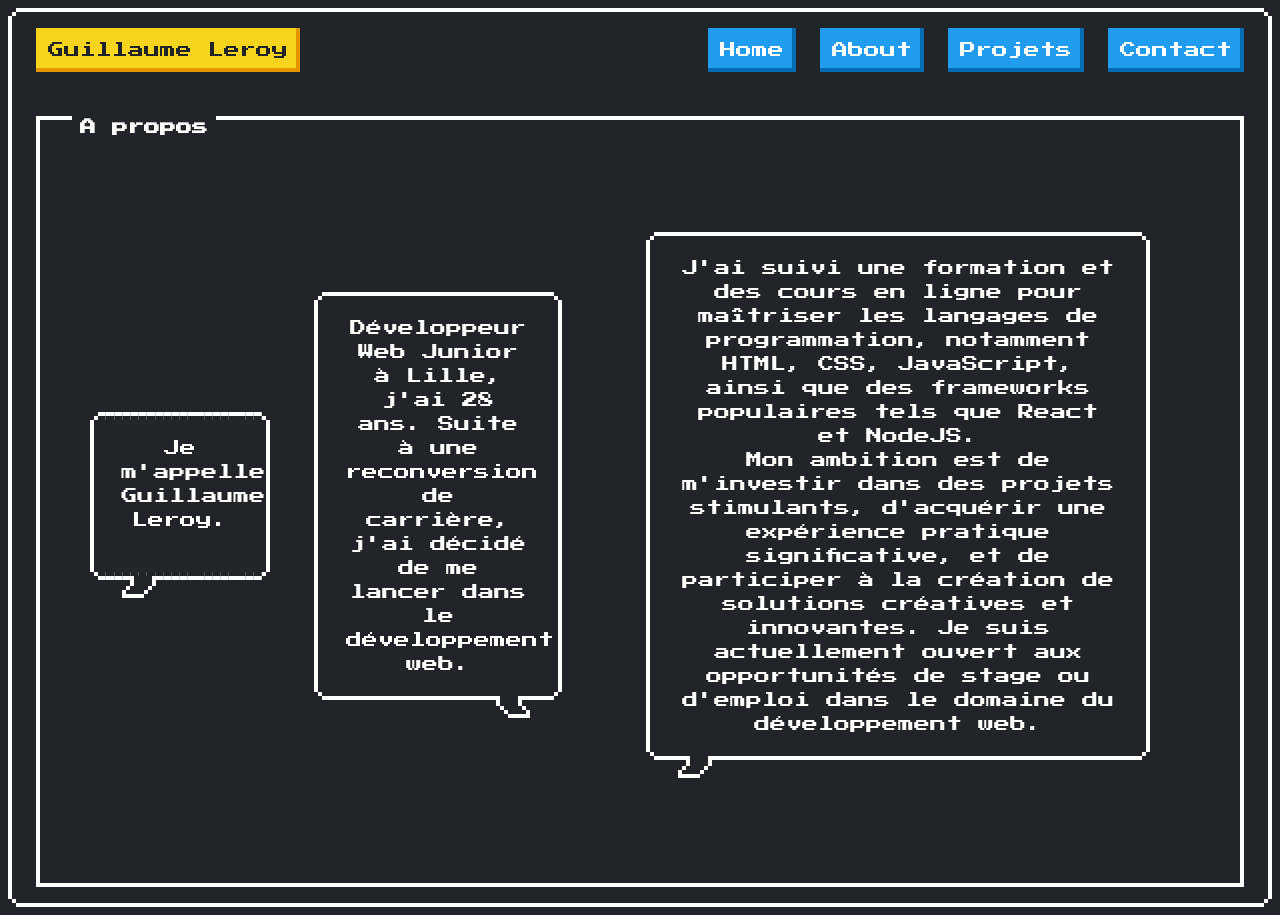
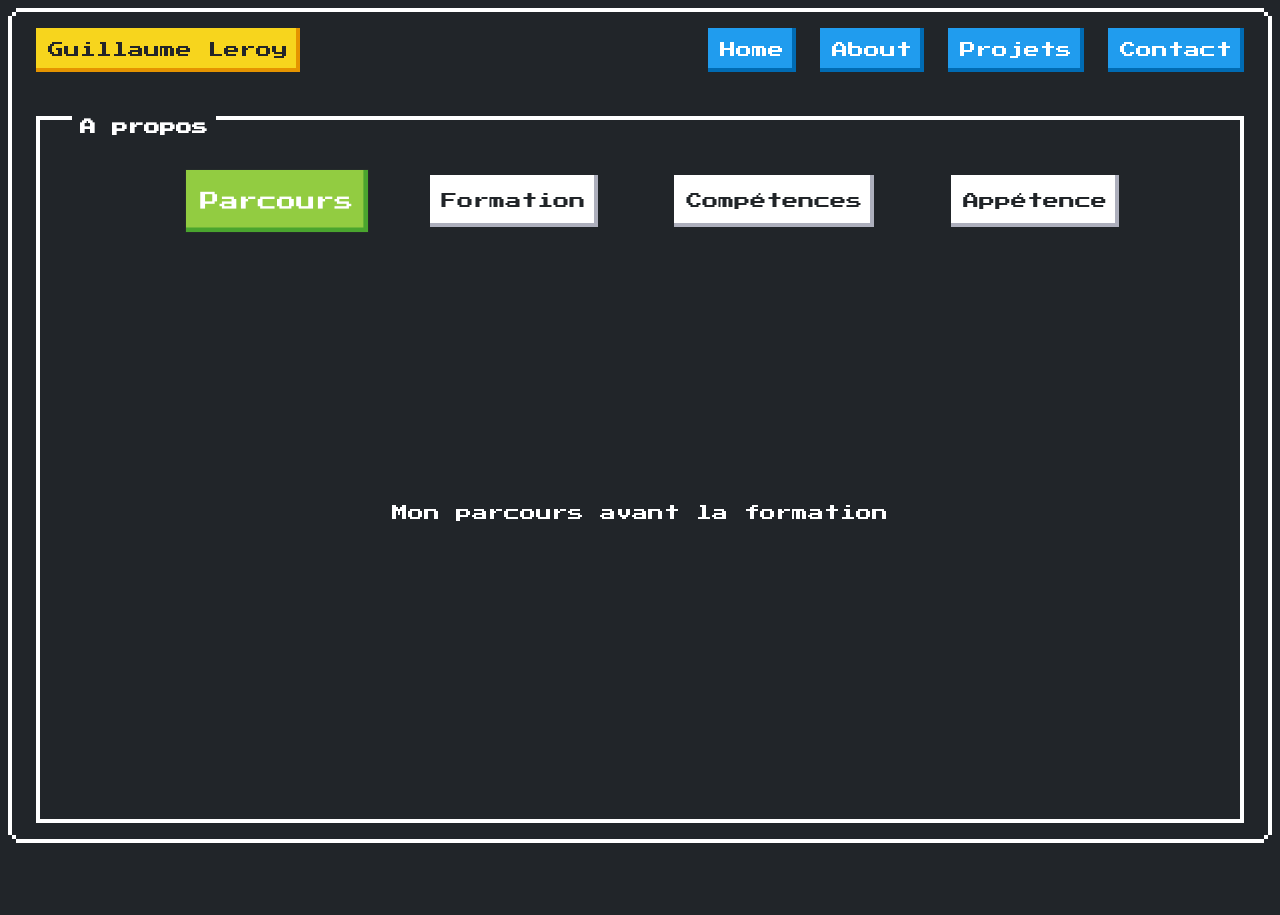
Before and after one commit to Leroyg-11/nesAlias, a React (Vite) app: page /nesAlias/about in a window 1280 px wide. After the commit the page ends 851 px from the top, so only its background shows below. Built offline with nearby package versions, Linux system fonts and the light colour scheme.

Commit message:
about modif

```diff
--- a/src/components/card/CardFlipped.scss
+++ b/src/components/card/CardFlipped.scss
@@ -1,6 +1,3 @@
-article {
-  width: 80%;
-}
 .styles__card___2P_1t {
   margin: 0rem auto 6rem !important;
 }
--- a/src/pages/About.jsx
+++ b/src/pages/About.jsx
@@ -3,6 +3,7 @@ import "./css/About.scss";
 
 const About = () => {
   const [windowSize, setWindowSize] = useState(window.innerWidth);
+  const [sectionToDisplay, setSectionToDisplay] = useState("parcours");
 
   useEffect(() => {
     const handleResize = () => {
@@ -13,6 +14,33 @@ const About = () => {
       window.removeEventListener("resize", handleResize);
     };
   }, []);
+
+  useEffect(() => {
+    // Ajouter la classe "is-success" au bouton correspondant à la section par défaut
+    const defaultButton = document.querySelector(
+      `.item-about a[href="${sectionToDisplay}"]`
+    );
+    if (defaultButton) {
+      defaultButton.classList.add("is-success");
+    }
+  }, [sectionToDisplay]);
+
+  const handleClick = (e) => {
+    e.preventDefault();
+    const a = e.target.closest("a");
+    const section = a.getAttribute("href");
+    console.log("Button clicked", section);
+    setSectionToDisplay(section);
+
+    // Ajouter la classe "is-success" au bouton cliqué
+    const allButtons = document.querySelectorAll(".item-about a");
+    allButtons.forEach((button) => {
+      button.classList.remove("is-success");
+    });
+    a.classList.add("is-success");
+  };
+  console.log("Current section:", sectionToDisplay);
+
   return (
     <main
       className={`nes-container is-dark with-title ${
@@ -21,47 +49,61 @@ const About = () => {
     >
       <h1 className="title">A propos</h1>
 
-      <section className="message-list">
-        <section className="message -left">
-          <i className="nes-bcrikko"></i>
+      <section className="about-container">
+        <ul className="item-about-container">
+          <li className="item-about       ">
+            <a className="nes-btn" href="parcours" onClick={handleClick}>
+              Parcours
+            </a>
+          </li>
+          <li className="item-about       ">
+            <a className="nes-btn" href="formation" onClick={handleClick}>
+              Formation
+            </a>
+          </li>
+          <li className="item-about       ">
+            <a className="nes-btn" href="competences" onClick={handleClick}>
+              Compétences
+            </a>
+          </li>
+          <li className="item-about       ">
+            <a className="nes-btn" href="appétence" onClick={handleClick}>
+              Appétence
+            </a>
+          </li>
+        </ul>
 
-          <div className="nes-balloon from-left is-dark">
-            <p>
-              Je m'appelle Guillaume Leroy. <br />
-              <br />
-            </p>
-          </div>
-        </section>
-
-        <section className="message -right">
-          <i className="nes-bcrikko"></i>
-          <div className="nes-balloon from-right is-dark">
-            <p>
-              Développeur Web Junior à Lille, j'ai 28 ans. Suite à une
-              reconversion de carrière, j'ai décidé de me lancer dans le
-              développement web.
-            </p>
-          </div>
-        </section>
-
-        <section className="message -left">
-          <i className="nes-bcrikko"></i>
-
-          <div className="nes-balloon from-left is-dark">
-            <p>
-              J'ai suivi une formation et des cours en ligne pour maîtriser les
-              langages de programmation, notamment HTML, CSS, JavaScript, ainsi
-              que des frameworks populaires tels que React et NodeJS. <br />
-              Mon ambition est de m'investir dans des projets stimulants,
-              d'acquérir une expérience pratique significative, et de participer
-              à la création de solutions créatives et innovantes. Je suis
-              actuellement ouvert aux opportunités de stage ou d'emploi dans le
-              domaine du développement web.
-            </p>
-          </div>
-        </section>
+        {sectionToDisplay === "parcours" && (
+          <article
+            key="parcours"
+            id="parcours"
+            className="about-parcours-container about-article"
+          >
+            Mon parcours avant la formation
+          </article>
+        )}
+        {sectionToDisplay === "formation" && (
+          <article
+            key="formation"
+            className="about-formation-container about-article"
+          >
+            {/* Contenu pour la section "formation" */}
+            Comment c'est passé ma formation
+          </article>
+        )}
+        {sectionToDisplay === "competences" && (
+          <article className="about-competences-container about-article">
+            {/* Contenu pour la section "competences" */}
+            Les compétences acquises pendant la formation{" "}
+          </article>
+        )}
+        {sectionToDisplay === "appétence" && (
+          <article className="about-appetence-container about-article">
+            {/* Contenu pour la section "appétence" */}
+            Les sujets et languages ue j'aimerais appréhender
+          </article>
+        )}
       </section>
-      <div className="about-mobile-container"></div>
     </main>
   );
 };
--- a/src/pages/Home.jsx
+++ b/src/pages/Home.jsx
@@ -39,13 +39,14 @@ const Home = () => {
               sequence={[
                 // Same substring at the start will only be typed out once, initially
                 "Bonjour, je m'appelle ",
-                1000, // wait 1s before replacing "Mice" with "Hamsters"
+                1000,
+
                 "Bonjour, je m'appelle Guillaume Leroy",
-                1000, // wait 1s before replacing "Mice" with "Hamsters"
+                1000,
                 "Bonjour, je m'appelle Guillaume Leroy et je suis développeur web",
-                1000, // wait 1s before replacing "Mice" with "Hamsters"
+                1000,
                 "Bonjour, je m'appelle Guillaume Leroy et je suis euh.. plutot : développeur web Junior",
-                1000, // wait 1s before replacing "Mice" with "Hamsters"
+                1000,
               ]}
               wrapper="span"
               speed={50}
--- a/src/pages/css/About.scss
+++ b/src/pages/css/About.scss
@@ -1,141 +1,52 @@
-.about-mobile-container {
-  display: none;
+.about-container {
+  display: flex;
+  width: 100%;
+  flex-direction: column;
+  align-items: flex-start;
+  justify-content: flex-start;
+  padding: 1rem;
+  line-height: 2rem;
+  .item-about-container {
+    display: flex;
+    list-style: none;
+    justify-content: space-evenly;
+    width: 100%;
+    .is-success {
+      scale: 1.2;
+    }
+  }
+  .about-article {
+    margin: auto;
+  }
+
+  .bold {
+    font-weight: bold;
+
+    font-size: 1.15rem;
+  }
 }
-.message-list {
-  overflow: hidden;
-  .message {
-    text-align: center;
-    display: flex;
-    margin: 2rem auto;
-    i {
-      margin: 0 1.5rem;
+.mobile {
+  .about-container {
+    line-height: 1rem;
+    .item-about-container {
+      padding: 0;
+      margin: 0 !important;
+      /* flex-flow: wrap; */
+      flex-wrap: wrap;
+      gap: 1rem;
+      position: relative;
+      a {
+        font-size: 0.5rem;
+      }
+    }
+    .about-article {
+      margin: auto;
     }
 
-    > div {
-      max-width: 80%;
-    }
-    &.-left {
-      position: relative;
-      transition: 0.5s;
-      animation: popLeft 0.5s ease-in-out;
-      i {
-        display: none;
-      }
-      &:hover {
-        animation: iappear 1s ease-in-out;
-        transition: all 5s ease-in-out;
-        i {
-          display: block;
-        }
-      }
-    }
-    &.-right {
-      position: relative;
-      flex-direction: row-reverse;
-      transition: 0.5s;
-      animation: popRight 0.5s ease-in-out;
-      i {
-        display: none;
-      }
-      &:hover {
-        animation: iappear 1s ease-in-out;
-        transition: all 5s ease-in-out;
-        i {
-          display: block;
-        }
-      }
+    .bold {
+      font-weight: bold;
+
+      font-size: 1.15rem;
     }
   }
-  .nes-bcrikko {
-    animation: float 3s ease-in-out infinite;
-  }
 }
-
-.mobile {
-  .message {
-    display: none;
-    &.-right:hover,
-    &.-left:hover {
-      -webkit-animation-name: none;
-      i {
-        display: none;
-      }
-    }
-  }
-  .about-mobile-container {
-    display: block;
-  }
-}
-
-@keyframes float {
-  0% {
-    box-shadow: 0 5px 15px 0px rgba(0, 0, 0, 0.6);
-    transform: translatey(0px);
-  }
-  50% {
-    box-shadow: 0 25px 15px 0px rgba(0, 0, 0, 0.2);
-    transform: translatey(-20px);
-  }
-  100% {
-    box-shadow: 0 5px 15px 0px rgba(0, 0, 0, 0.6);
-    transform: translatey(0px);
-  }
-}
-
-@keyframes iappear {
-  0% {
-    opacity: 0;
-  }
-  100% {
-    opacity: 1;
-  }
-}
-
-// @keyframes hoverRight {
-//   0% {
-//     transform: origin(0px);
-//   }
-
-//   100% {
-//     transform: translateX(40%);
-//     transition: 0.5s;
-//   }
-// }
-// @keyframes hoverLeft {
-//   0% {
-//     transform: origin(0px);
-//   }
-
-//   100% {
-//     transform: translateX(40%);
-//     transition: 0.5s;
-//   }
-// }
-// @keyframes popRight {
-//   0% {
-//     transform: translateX(0px);
-//   }
-
-//   100% {
-//     transform: translateX(-15px);
-//   }
-// }
-
-// @keyframes popLeft {
-//   0% {
-//     transform: translateX(0px);
-//   }
-
-//   100% {
-//     transform: translateX(15px);
-//   }
-// }
-// @keyframes popRight {
-//   0% {
-//     transform: translateX(0px);
-//   }
-
-//   100% {
-//     transform: translateX(-15px);
-//   }
-// }
--- a/src/pages/css/Projet.scss
+++ b/src/pages/css/Projet.scss
@@ -1,6 +1,8 @@
 main {
   .projet-container {
+    margin-top: 3rem;
     display: flex;
+    gap: 3rem;
     flex-wrap: wrap;
   }
   .carousel-flipp {
```
